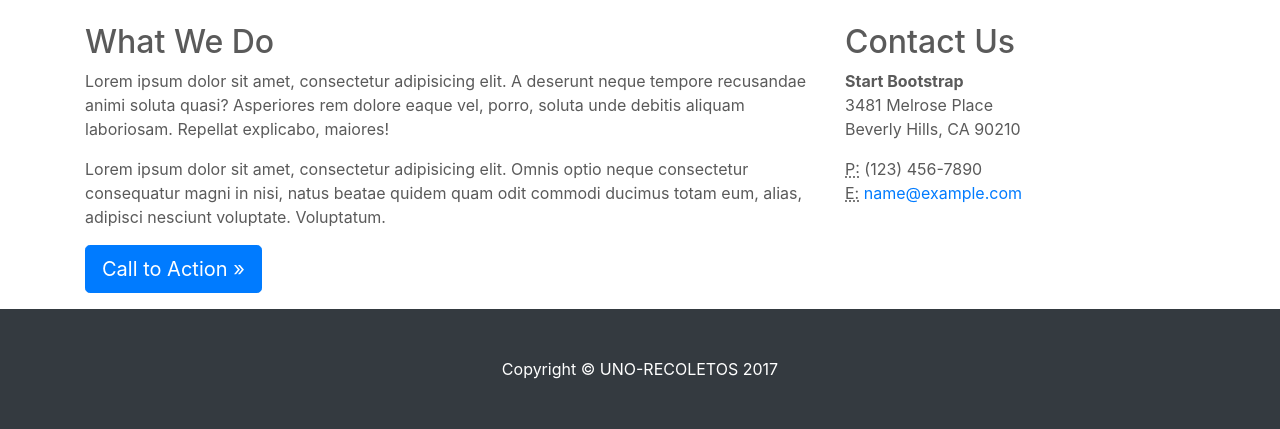
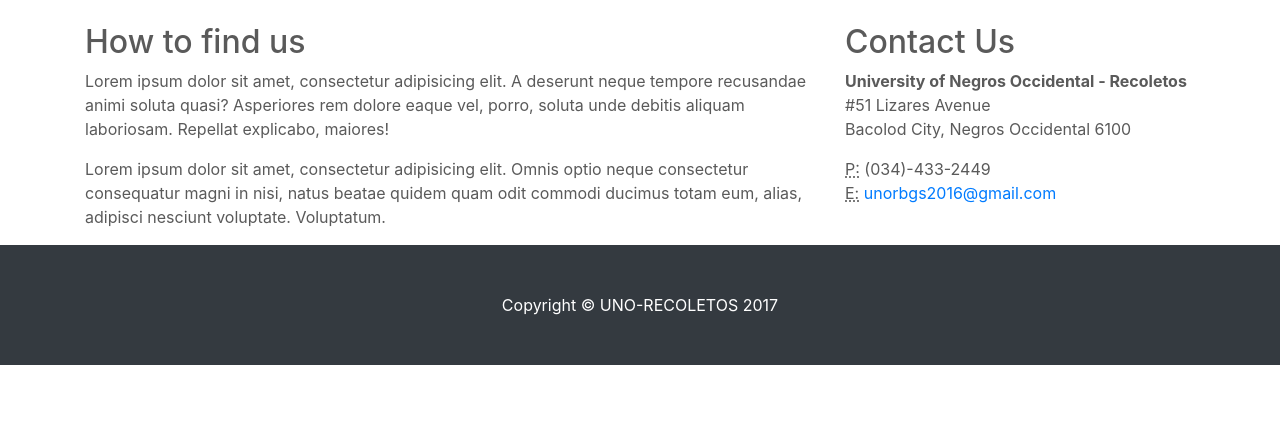
Before and after one commit to keirjeffreyvelez18/RBGS, a Django app: page /contactus in a window 1280 px wide. Shown: the part 709-1138 px from the top of the page. After the commit the page ends 1074 px from the top, so only its background shows below. Run offline with Django 3.2, Linux system fonts and the light colour scheme; some libraries are stand-ins or nearby versions.

Commit message:
minor changes

```diff
--- a/website/templates/website/contactus.html
+++ b/website/templates/website/contactus.html
@@ -33,27 +33,24 @@
 <div class="container">
       <div class="row">
         <div class="col-sm-8">
-          <h2 class="mt-4">What We Do</h2>
+          <h2 class="mt-4">How to find us</h2>
           <p>Lorem ipsum dolor sit amet, consectetur adipisicing elit. A deserunt neque tempore recusandae animi soluta quasi? Asperiores rem dolore eaque vel, porro, soluta unde debitis aliquam laboriosam. Repellat explicabo, maiores!</p>
           <p>Lorem ipsum dolor sit amet, consectetur adipisicing elit. Omnis optio neque consectetur consequatur magni in nisi, natus beatae quidem quam odit commodi ducimus totam eum, alias, adipisci nesciunt voluptate. Voluptatum.</p>
-          <p>
-            <a class="btn btn-primary btn-lg" href="#">Call to Action &raquo;</a>
-          </p>
         </div>
         <div class="col-sm-4">
           <h2 class="mt-4">Contact Us</h2>
           <address>
-            <strong>Start Bootstrap</strong>
-            <br>3481 Melrose Place
-            <br>Beverly Hills, CA 90210
+            <strong>University of Negros Occidental - Recoletos</strong>
+            <br>#51 Lizares Avenue
+            <br>Bacolod City, Negros Occidental 6100
             <br>
           </address>
           <address>
             <abbr title="Phone">P:</abbr>
-            (123) 456-7890
+            (034)-433-2449
             <br>
             <abbr title="Email">E:</abbr>
-            <a href="mailto:#">name@example.com</a>
+            <a href="mailto:#">unorbgs2016@gmail.com</a>
           </address>
         </div>
       </div>
--- a/website/templates/website/news.html
+++ b/website/templates/website/news.html
@@ -20,7 +20,7 @@
               {{NewsPost.news_title}}
             </div>
             <div class="card-body">
-                <img src="{{ NewsPost.news_image.url }}" alt="" class="col-sm-12">
+                    <img src="{{ NewsPost.news_image.url }}" alt="" class="col-sm-12">
                 <p class="card-title" style="height:125px;">
                     {{ NewsPost.news_description }}
                 </p>
```
Also changed, not shown: db.sqlite3.
